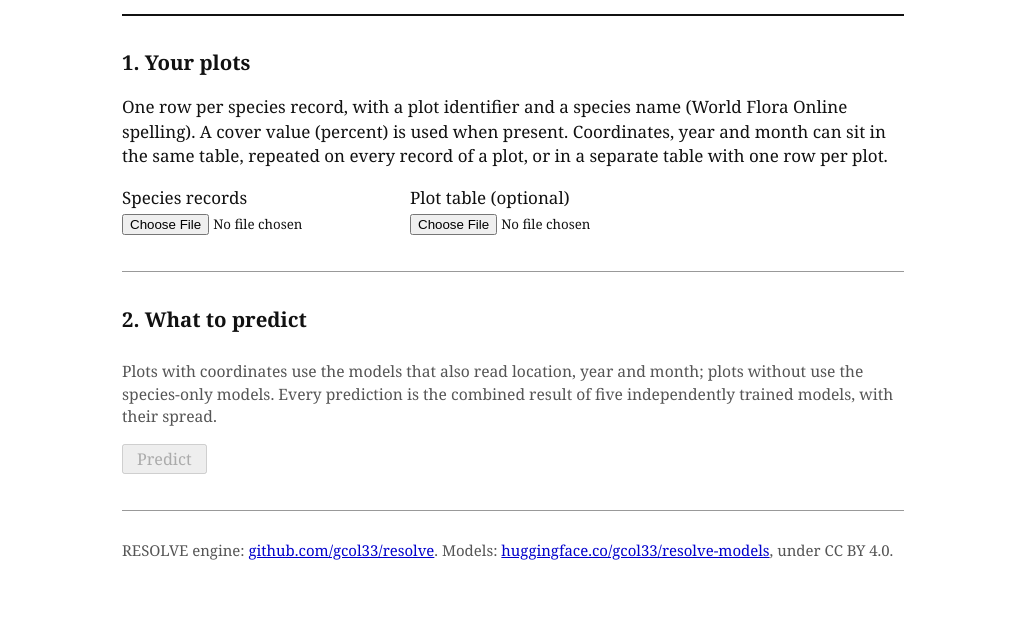
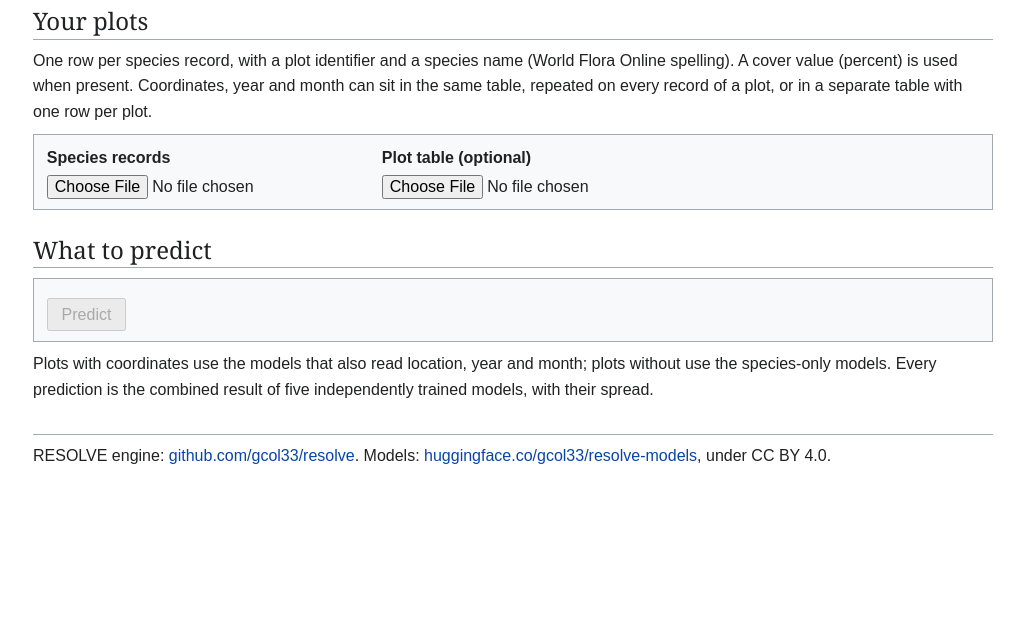
Before and after one commit to gcol33/resolve-web, a plain HTML site: page site/index.html in a window 1280 px wide. Shown: the part 164-800 px from the top of the page, without its empty margins (127-1151 px from the left). Drawn offline with Linux system fonts and the light colour scheme; a script that the page names is missing.

Commit message:
Page style after Wikipedia: serif headings over rules, framed panels, wikitable results
Co-Authored-By: Claude Opus 5.5 <noreply@anthropic.com>
Claude-Session: https://claude.ai/code/session_01LMxGd8xuebtzc4dTg7chEn

```diff
--- a/site/index.html
+++ b/site/index.html
@@ -20,10 +20,11 @@
 
   <main>
     <section id="input" aria-labelledby="input-title">
-      <h2 id="input-title">1. Your plots</h2>
+      <h2 id="input-title">Your plots</h2>
       <p>One row per species record, with a plot identifier and a species name (World Flora Online
         spelling). A cover value (percent) is used when present. Coordinates, year and month can sit in
         the same table, repeated on every record of a plot, or in a separate table with one row per plot.</p>
+      <div class="panel">
       <div class="files">
         <label class="file">Species records
           <input type="file" id="species-file" accept=".csv,.tsv,.txt">
@@ -36,22 +37,25 @@
         <h3>Columns</h3>
         <div id="mapping-fields" class="grid"></div>
       </div>
+      </div>
       <p id="input-summary" class="note" aria-live="polite"></p>
     </section>
 
     <section id="targets" aria-labelledby="targets-title">
-      <h2 id="targets-title">2. What to predict</h2>
-      <div id="target-list" class="checks"></div>
+      <h2 id="targets-title">What to predict</h2>
+      <div class="panel">
+        <div id="target-list" class="checks"></div>
+        <button id="run" type="button" disabled>Predict</button>
+      </div>
       <p class="note">Plots with coordinates use the models that also read location, year and month;
         plots without use the species-only models. Every prediction is the combined result of five
         independently trained models, with their spread.</p>
-      <button id="run" type="button" disabled>Predict</button>
       <progress id="progress" max="1" value="0" hidden></progress>
       <p id="status" class="note" aria-live="polite"></p>
     </section>
 
     <section id="results" aria-labelledby="results-title" hidden>
-      <h2 id="results-title">3. Predictions</h2>
+      <h2 id="results-title">Predictions</h2>
       <button id="download" type="button">Download CSV</button>
       <div class="table-wrap"><table id="preview"></table></div>
       <p class="note" id="preview-note"></p>
--- a/site/style.css
+++ b/site/style.css
@@ -1,10 +1,10 @@
 :root {
-  --text: #111111;
-  --muted: #555555;
-  --line: #999999;
-  --link: #0000cc;
-  --visited: #551a8b;
-  --shade: #eeeeee;
+  --text: #202122;
+  --rule: #a2a9b1;
+  --box: #f8f9fa;
+  --head: #eaecf0;
+  --link: #0645ad;
+  --visited: #0b0080;
   color-scheme: light;
 }
 
@@ -14,32 +14,46 @@ body {
   margin: 0;
   background: #ffffff;
   color: var(--text);
-  font: 17px/1.45 Georgia, "Times New Roman", Times, serif;
+  font: 16px/1.6 sans-serif;
 }
 
 header, main, footer {
-  max-width: 46em;
+  max-width: 60em;
   margin: 0 auto;
   padding: 0 16px;
 }
 
-header { padding-top: 1.5em; }
-header::after { content: ""; display: block; border-bottom: 2px solid var(--text); }
+header { padding-top: 1.2em; }
 
-h1 { font-size: 1.8em; font-weight: normal; margin: 0 0 0.4em; }
-h2 { font-size: 1.2em; margin: 1.6em 0 0.5em; }
-h3 { font-size: 1em; margin: 1em 0 0.3em; }
+h1, h2 {
+  font-family: "Linux Libertine", Georgia, Times, serif;
+  font-weight: normal;
+  line-height: 1.3;
+  border-bottom: 1px solid var(--rule);
+  margin: 0 0 0.25em;
+  padding: 0 0 0.1em;
+}
 
-section { border-bottom: 1px solid var(--line); padding-bottom: 1.2em; }
+h1 { font-size: 1.8em; }
+h2 { font-size: 1.5em; margin-top: 1em; }
+h3 { font-size: 1em; font-weight: bold; margin: 0.6em 0 0.3em; }
 
-.note { color: var(--muted); font-size: 0.92em; }
+p { margin: 0.5em 0; }
 
-a { color: var(--link); }
+a { color: var(--link); text-decoration: none; }
+a:hover { text-decoration: underline; }
 a:visited { color: var(--visited); }
 
+.panel {
+  background: var(--box);
+  border: 1px solid var(--rule);
+  padding: 0.6em 0.8em;
+  margin: 0.6em 0;
+}
+
 .files { display: flex; flex-wrap: wrap; gap: 0.6em 2em; }
-.file { display: flex; flex-direction: column; gap: 0.2em; min-width: 0; }
-.file input { max-width: 100%; font-family: inherit; }
+.file { display: flex; flex-direction: column; gap: 0.2em; min-width: 0; font-weight: bold; }
+.file input { max-width: 100%; font-weight: normal; }
 
 .grid {
   display: grid;
@@ -48,23 +62,24 @@ a:visited { color: var(--visited); }
   align-items: center;
 }
 
-select, button { font-family: inherit; font-size: 0.95em; max-width: 100%; }
+input, select, button { font: inherit; max-width: 100%; }
 
-.checks { display: flex; flex-wrap: wrap; gap: 0.2em 1.4em; margin-bottom: 0.4em; }
+.checks { display: flex; flex-wrap: wrap; gap: 0.2em 1.4em; }
 
-button { padding: 0.15em 0.8em; }
+button { padding: 0.1em 0.8em; margin-top: 0.6em; }
 
 progress { display: block; width: 100%; margin-top: 0.8em; }
 
-.table-wrap { overflow-x: auto; margin-top: 0.8em; }
+.table-wrap { overflow-x: auto; margin-top: 0.6em; }
 
 table {
   border-collapse: collapse;
-  font: 0.82em/1.3 "Courier New", Courier, monospace;
+  background: var(--box);
+  border: 1px solid var(--rule);
   white-space: nowrap;
 }
-th, td { border: 1px solid var(--line); padding: 0.2em 0.5em; text-align: left; }
-th { background: var(--shade); font-weight: bold; }
+th, td { border: 1px solid var(--rule); padding: 0.2em 0.4em; text-align: left; }
+th { background: var(--head); text-align: center; }
 
-footer { color: var(--muted); padding-top: 0.8em; padding-bottom: 2em; }
-footer p { font-size: 0.88em; }
+footer { margin-top: 2em; padding-bottom: 2em; }
+footer p { border-top: 1px solid var(--rule); padding-top: 0.5em; }
```
